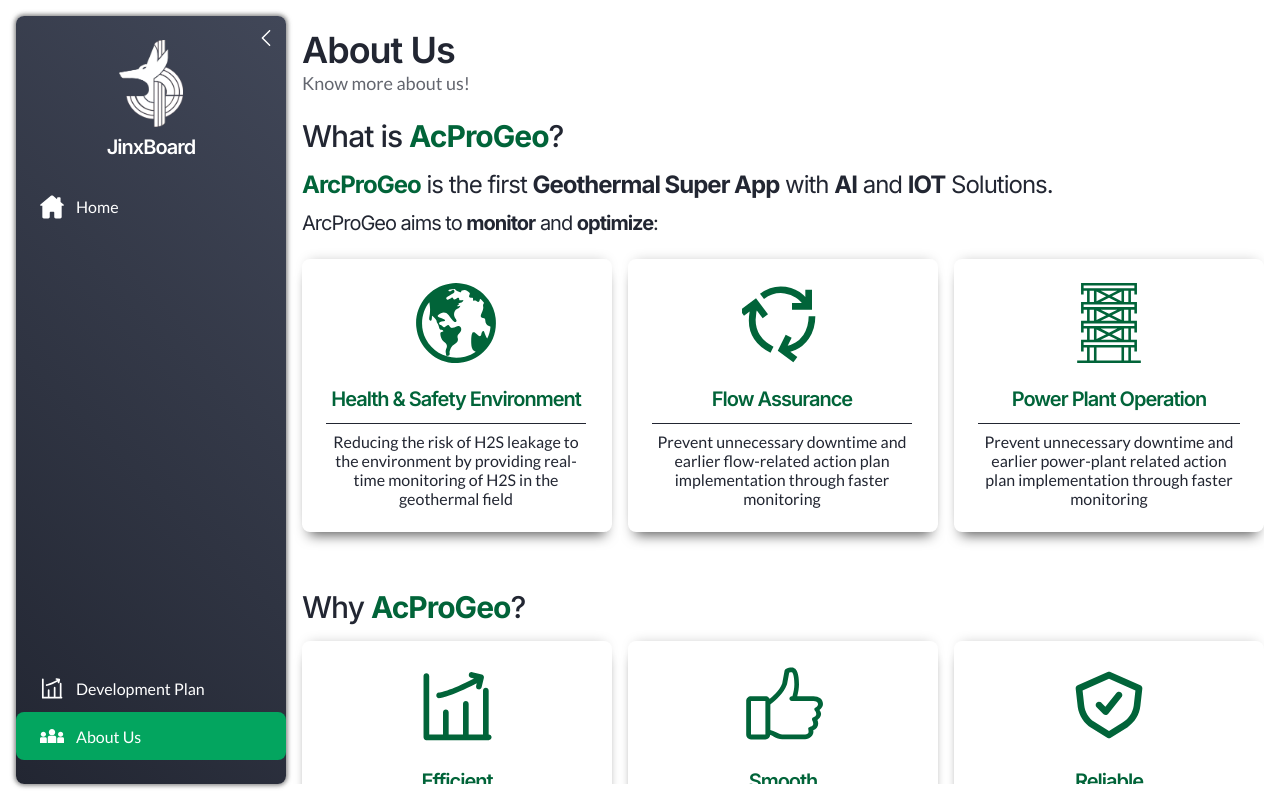
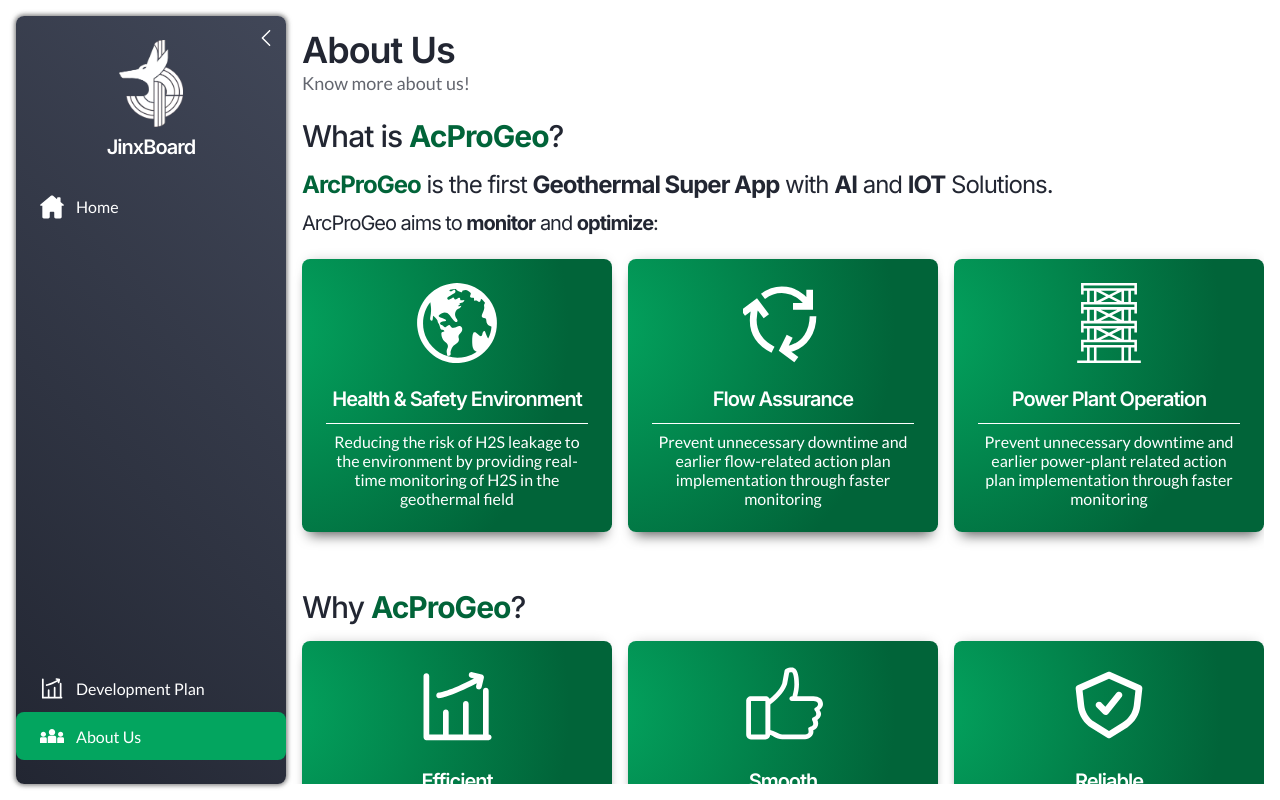
Before and after one commit to fadhilrafiii/JinXBoard, a React (Create React App) app: page /about in a window 1280 px wide. Built offline with nearby package versions, Linux system fonts and the light colour scheme.

Commit message:
Fix theme with Green color

```diff
--- a/src/Pages/About/HowSection.tsx
+++ b/src/Pages/About/HowSection.tsx
@@ -1,6 +1,4 @@
 import React from 'react';
-
-import { Colors } from 'Shared/Enums';
 
 import Card from 'Components/Card';
 import { Icon } from 'Components/Icon';
@@ -22,7 +20,7 @@
           return (
             <Card key={title} className={styles.cardContentItem}>
               <div className={styles.iconContainer}>
-                <Icon name={iconName} width={80} height={80} fill={Colors.Primary} />
+                <Icon name={iconName} width={80} height={80} />
               </div>
               <h4 className={styles.cardContentTitle}>{title}</h4>
             </Card>
--- a/src/Pages/About/WhatSection.tsx
+++ b/src/Pages/About/WhatSection.tsx
@@ -1,6 +1,4 @@
 import React from 'react';
-
-import { Colors } from 'Shared/Enums';
 
 import Card from 'Components/Card';
 import { Icon } from 'Components/Icon';
@@ -29,7 +27,7 @@
           {goalsContent.map(({ title, iconName, description }: ContentWithIcon, index: number) => (
             <Card key={index} className={styles.whatBodyGoalsItem}>
               <div className={styles.iconContainer}>
-                <Icon name={iconName} width={80} height={80} fill={Colors.Primary} />
+                <Icon name={iconName} width={80} height={80} />
               </div>
               <div>
                 <h5 className={styles.whatBodyGoalsItemTitle}>{title}</h5>
--- a/src/Pages/About/WhySection.tsx
+++ b/src/Pages/About/WhySection.tsx
@@ -1,6 +1,4 @@
 import React from 'react';
-
-import { Colors } from 'Shared/Enums';
 
 import Card from 'Components/Card';
 import { Icon, IconName } from 'Components/Icon';
@@ -23,17 +21,18 @@
           return (
             <Card key={title} className={styles.cardContentItem}>
               <div className={styles.iconContainer}>
-                <Icon name={iconName} width={80} height={80} fill={Colors.Primary} />
+                <Icon name={iconName} width={80} height={80} />
               </div>
               <h5 className={styles.cardContentTitle}>{title}</h5>
               <List
                 listType={ListType.UNORDERED}
                 bulletIconName={IconName.Check}
-                bulletFillColor={Colors.SecondaryDark}
                 className={styles.cardDescriptionList}
               >
                 {descriptionList.map((desc: string, index: number) => (
-                  <div key={index}>{desc}</div>
+                  <div className={styles.cardDescriptionListItem} key={index}>
+                    {desc}
+                  </div>
                 ))}
               </List>
             </Card>
--- a/src/Pages/About/index.module.css
+++ b/src/Pages/About/index.module.css
@@ -38,58 +38,20 @@
   align-items: center;
   text-align: center;
   padding: var(--padding-xxl);
-  /* background: var(--bg-radial-primary); */
-  background-color: white;
-}
-
-
-@media (min-width: 1124px) {
-  .whatBodyGoalsItem {
-    display: flex;
-    flex-direction: column;
-    align-items: center;
-    text-align: center;
-    padding: var(--padding-xxl);
-    border-right: 2px solid white;
-  }
-}
-
-@media (max-width: 667px) {
-  .whatBodyGoalsItem {
-    display: flex;
-    flex-direction: column;
-    align-items: center;
-    text-align: center;
-    padding: var(--padding-xxl);
-    border-bottom: 2px solid white;
-  }
-}
-
-.whatBodyGoalsItem:last-child {
-  border: none;
+  background: var(--bg-radial-primary);
 }
 
 .whatBodyGoalsItemTitle {
   margin-bottom: var(--padding-l);
   text-align: center;
-  color: var(--primary-color);
+  color: white;
   font-weight: 600;
-}
-
-.cardContentTitle {
-  margin-bottom: var(--padding-l);
-  text-decoration: underline;
-  text-align: center;
-  color: var(--primary-color);
 }
 
 .whatBodyGoalsItemDesc {
   padding-top: var(--padding-m);
-  border-top: 1px solid var(--secondary-color);
-}
-
-.cardContentTitle:last-child {
-  margin-bottom: 0;
+  border-top: 1px solid white;
+  color: white;
 }
 
 .card {
@@ -105,6 +67,7 @@
   display: flex;
   flex-direction: column;
   align-items: center;
+  background: var(--bg-radial-primary);
 }
 
 @media (max-width: 653px) {
@@ -117,8 +80,23 @@
   }
 }
 
+.cardContentTitle {
+  margin-bottom: var(--padding-l);
+  text-decoration: underline;
+  text-align: center;
+  color: white;
+}
+
 .cardDescriptionList {
   align-self: flex-start;
+}
+
+.cardDescriptionListItem {
+  color: white;
+}
+
+.cardContentTitle:last-child {
+  margin-bottom: 0;
 }
 
 .developerCard > img {
```
Also changed, not shown: 1 other file (tests, documents, lock files or other folders).
